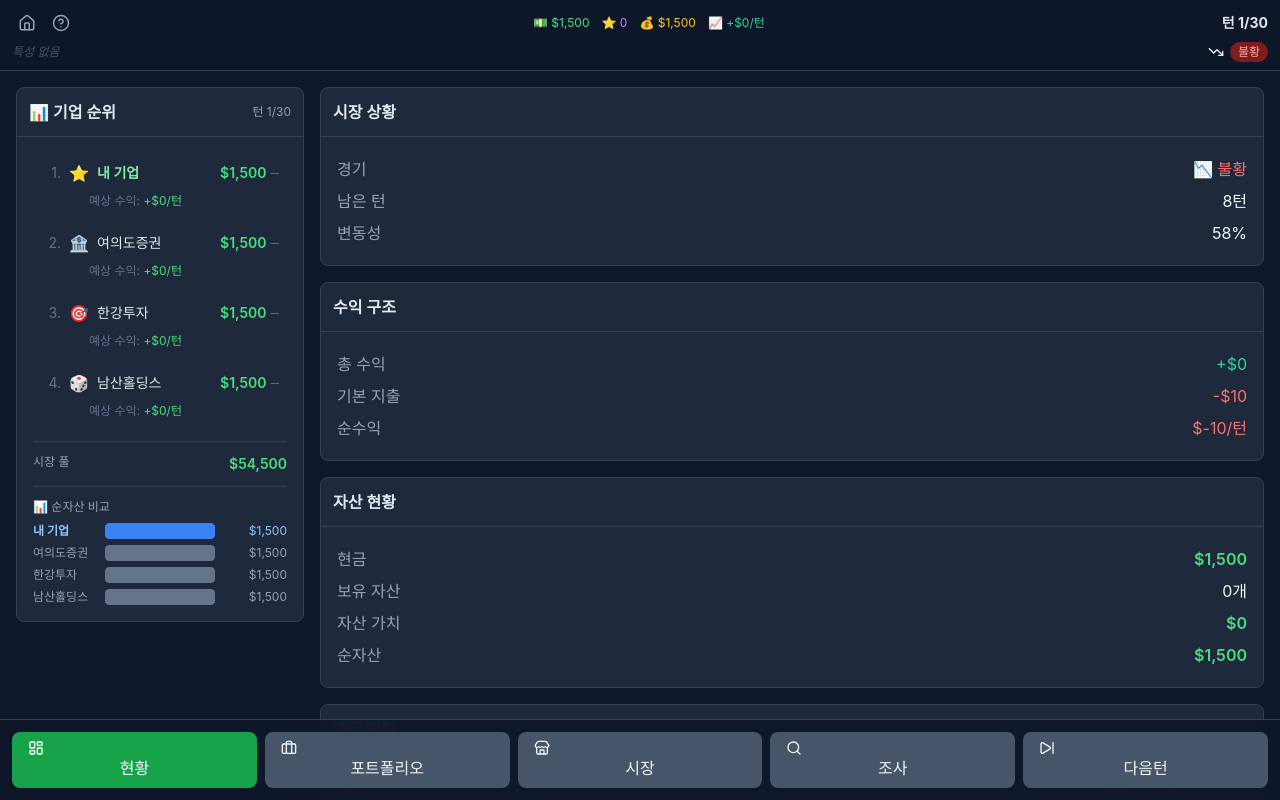
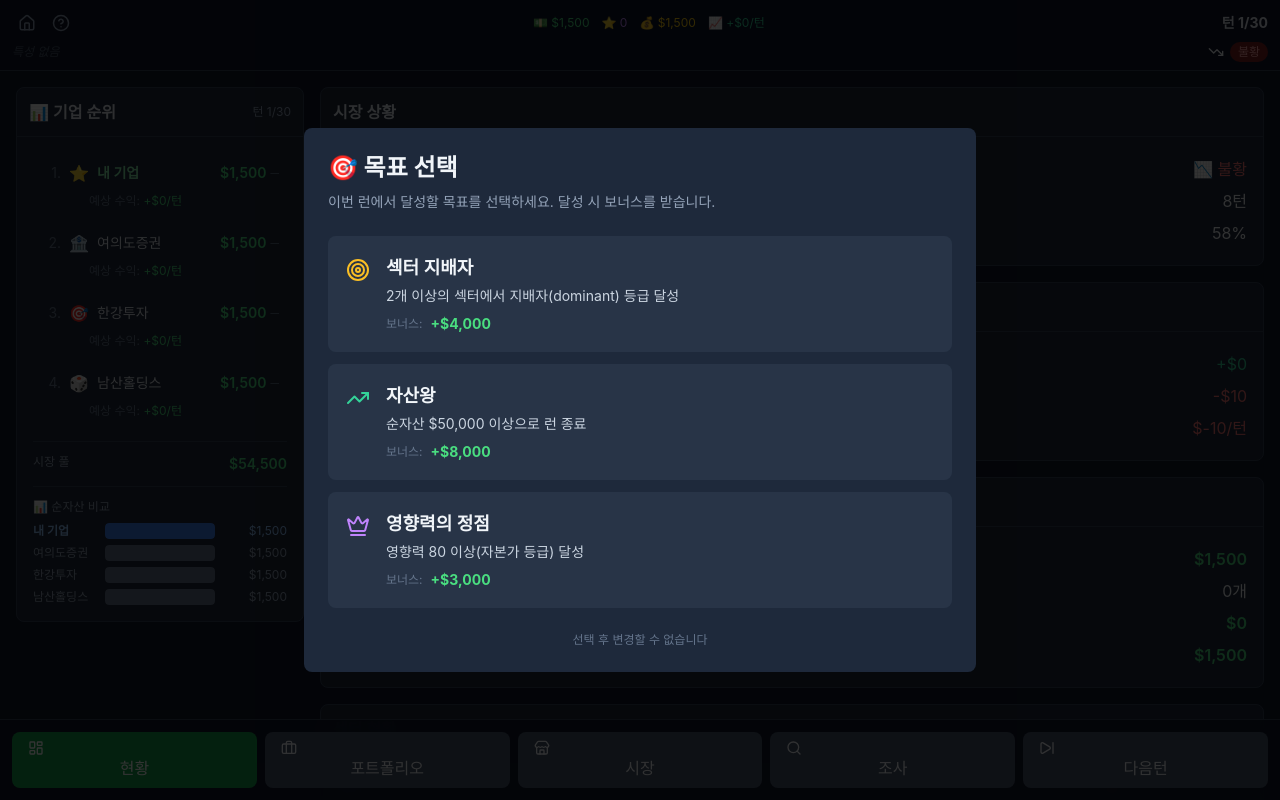
Before and after one commit to haro7488/WebYouAreCapitalist, a React (Vite) app: page / in a window 1280 px wide. Both pictures are taken after a click on the button "새 게임 시작". Shown: the top 800 px of the page. Built offline with nearby package versions, Linux system fonts and the light colour scheme.

Commit message:
UI: 7섹터 + 목표 선택 + 조사 횟수 + 파산 표시

```diff
--- a/src/components/game/ActionBar.tsx
+++ b/src/components/game/ActionBar.tsx
@@ -1,5 +1,8 @@
 import { Button } from '@components/common'
 import { LayoutDashboard, Briefcase, Store, Search, SkipForward } from 'lucide-react'
+import { useGameStore } from '@stores/gameStore'
+import { ASSETS } from '@game/constants'
+import type { OwnedAsset } from '@game/types'
 
 interface ActionBarProps {
   onMarket: () => void
@@ -11,6 +14,25 @@ interface ActionBarProps {
 
 /** 하단 고정 액션 바: 현황 / 포트폴리오 / 시장 / 조사 / 다음턴 */
 export function ActionBar({ onSummary, onPortfolio, onMarket, onResearch, onEndTurn }: ActionBarProps) {
+  const gameState = useGameStore((s) => s.gameState)
+
+  // 정보 자산 개수 계산
+  const infoAssetCount = gameState?.companies[0].assets.filter(
+    (ownedAsset: OwnedAsset) => {
+      const assetData = ASSETS.find(a => a.id === ownedAsset.assetId)
+      return assetData?.sector === 'information'
+    }
+  ).length ?? 0
+
+  // 이번 턴 조사 횟수
+  const researchCount = gameState?.companies[0].actionsThisTurn.filter(
+    (action) => action.type === 'research'
+  ).length ?? 0
+
+  // 남은 조사 횟수
+  const remainingResearch = Math.max(0, infoAssetCount - researchCount)
+  const hasInfoAssets = infoAssetCount > 0
+
   return (
     <div className="fixed bottom-0 left-0 right-0 bg-slate-900/95 backdrop-blur border-t border-slate-700 p-3">
       <div className="flex gap-2">
@@ -26,9 +48,14 @@ export function ActionBar({ onSummary, onPortfolio, onMarket, onResearch, onEndT
           <Store size={16} />
           <span>시장</span>
         </Button>
-        <Button variant="secondary" className="flex-1" onClick={onResearch}>
+        <Button variant="secondary" className="flex-1 relative" onClick={onResearch}>
           <Search size={16} />
           <span>조사</span>
+          {hasInfoAssets && (
+            <span className="absolute -top-1 -right-1 min-w-[18px] h-[18px] flex items-center justify-center text-[10px] font-bold bg-blue-500 text-white rounded-full px-1">
+              {remainingResearch}
+            </span>
+          )}
         </Button>
         <Button variant="secondary" className="flex-1" onClick={onEndTurn}>
           <SkipForward size={16} />
--- /dev/null
+++ b/src/components/game/GoalSelectionModal.tsx
@@ -0,0 +1,69 @@
+import { Target, TrendingUp, Crown } from 'lucide-react'
+import type { Goal } from '@game/types'
+
+interface GoalSelectionModalProps {
+  goals: Goal[]
+  onSelect: (goal: Goal) => void
+}
+
+// 목표 타입별 아이콘
+const GOAL_ICONS: Record<string, any> = {
+  domination: Target,
+  asset: TrendingUp,
+  influence: Crown,
+}
+
+// 목표 타입별 색상
+const GOAL_COLORS: Record<string, string> = {
+  domination: 'text-amber-400',
+  asset: 'text-emerald-400',
+  influence: 'text-purple-400',
+}
+
+export function GoalSelectionModal({ goals, onSelect }: GoalSelectionModalProps) {
+  return (
+    <div className="fixed inset-0 bg-black/80 z-50 flex items-center justify-center p-4">
+      <div className="bg-slate-800 rounded-lg w-full max-w-2xl p-6">
+        <div className="mb-6">
+          <h2 className="text-2xl font-bold text-slate-100 mb-2">🎯 목표 선택</h2>
+          <p className="text-slate-400 text-sm">
+            이번 런에서 달성할 목표를 선택하세요. 달성 시 보너스를 받습니다.
+          </p>
+        </div>
+
+        <div className="space-y-3">
+          {goals.map((goal) => {
+            const Icon = GOAL_ICONS[goal.type] || Target
+            const iconColor = GOAL_COLORS[goal.type] || 'text-slate-400'
+
+            return (
+              <button
+                key={goal.id}
+                onClick={() => onSelect(goal)}
+                className="w-full text-left p-4 rounded-lg bg-slate-700/50 hover:bg-slate-700 transition-colors border-2 border-transparent hover:border-blue-500/50"
+              >
+                <div className="flex items-start gap-4">
+                  <div className={`mt-1 ${iconColor}`}>
+                    <Icon size={24} />
+                  </div>
+                  <div className="flex-1">
+                    <h3 className="text-lg font-semibold text-slate-100 mb-1">{goal.name}</h3>
+                    <p className="text-sm text-slate-300 mb-2">{goal.description}</p>
+                    <div className="flex items-center gap-2">
+                      <span className="text-xs text-slate-500">보너스:</span>
+                      <span className="text-sm font-bold text-money-400">+${goal.bonus.toLocaleString()}</span>
+                    </div>
+                  </div>
+                </div>
+              </button>
+            )
+          })}
+        </div>
+
+        <div className="mt-6 text-center text-xs text-slate-500">
+          선택 후 변경할 수 없습니다
+        </div>
+      </div>
+    </div>
+  )
+}
--- a/src/components/game/ResearchPanel.tsx
+++ b/src/components/game/ResearchPanel.tsx
@@ -1,7 +1,9 @@
 import { useState } from 'react'
 import { Card, Button, Badge } from '@components/common'
-import { TrendingUp, BarChart3, AlertCircle, X } from 'lucide-react'
-import type { ResearchResult, Sector, SectorTrend } from '@game/index'
+import { TrendingUp, BarChart3, AlertCircle, X, AlertTriangle } from 'lucide-react'
+import { useGameStore } from '@stores/gameStore'
+import { ASSETS } from '@game/constants'
+import type { ResearchResult, Sector, SectorTrend, OwnedAsset } from '@game/index'
 
 // 섹터 한국어 이름
 const SECTOR_NAMES: Record<Sector, string> = {
@@ -38,9 +40,27 @@ interface ResearchPanelProps {
 
 /** 조사 오버레이 패널: 3단계 (종류 선택 → 섹터 선택 → 결과 표시) */
 export function ResearchPanel({ researchResult, onResearch, onClose }: ResearchPanelProps) {
+  const gameState = useGameStore((s) => s.gameState)
+
   // researchResult가 있으면 result 단계부터 시작
   const [step, setStep] = useState<ResearchStep>(researchResult ? 'result' : 'select')
   const [result, setResult] = useState<ResearchResult | null>(researchResult)
+
+  // 정보 자산 개수 및 남은 조사 횟수 계산
+  const infoAssetCount = gameState?.companies[0].assets.filter(
+    (ownedAsset: OwnedAsset) => {
+      const assetData = ASSETS.find(a => a.id === ownedAsset.assetId)
+      return assetData?.sector === 'information'
+    }
+  ).length ?? 0
+
+  const researchCount = gameState?.companies[0].actionsThisTurn.filter(
+    (action) => action.type === 'research'
+  ).length ?? 0
+
+  const remainingResearch = Math.max(0, infoAssetCount - researchCount)
+  const hasInfoAssets = infoAssetCount > 0
+  const canResearch = hasInfoAssets && remainingResearch > 0
 
   // 조사 종류 선택
   const handleSelectTarget = (target: 'market' | 'sector' | 'event') => {
@@ -90,14 +110,38 @@ export function ResearchPanel({ researchResult, onResearch, onClose }: ResearchP
         {step === 'select' && (
           <div className="space-y-4">
             <h2 className="text-lg font-semibold text-slate-100">시장 조사</h2>
-            <p className="text-sm text-slate-400">
-              비용: <span className="text-money-400">무료 (정보 기업 보유)</span>
-            </p>
+
+            {!hasInfoAssets ? (
+              <div className="bg-red-500/10 border border-red-500/30 rounded-lg p-3 flex items-start gap-2">
+                <AlertTriangle size={18} className="text-red-400 mt-0.5 shrink-0" />
+                <div>
+                  <p className="text-sm font-medium text-red-400">정보 자산 필요</p>
+                  <p className="text-xs text-red-300/80 mt-1">
+                    시장 조사를 하려면 정보 섹터 자산을 보유해야 합니다
+                  </p>
+                </div>
+              </div>
+            ) : remainingResearch <= 0 ? (
+              <div className="bg-amber-500/10 border border-amber-500/30 rounded-lg p-3 flex items-start gap-2">
+                <AlertCircle size={18} className="text-amber-400 mt-0.5 shrink-0" />
+                <div>
+                  <p className="text-sm font-medium text-amber-400">조사 횟수 소진</p>
+                  <p className="text-xs text-amber-300/80 mt-1">
+                    이번 턴 조사 가능 횟수를 모두 사용했습니다
+                  </p>
+                </div>
+              </div>
+            ) : (
+              <div className="flex items-center justify-between text-sm">
+                <span className="text-slate-400">남은 조사 횟수:</span>
+                <span className="text-blue-400 font-bold">{remainingResearch}/{infoAssetCount}</span>
+              </div>
+            )}
 
             <div className="space-y-3">
               <button
                 className="w-full text-left p-3 rounded-lg bg-slate-700/50 hover:bg-slate-700 transition-colors disabled:opacity-50 disabled:cursor-not-allowed"
-                disabled={false}
+                disabled={!canResearch}
                 onClick={() => handleSelectTarget('market')}
               >
                 <div className="flex items-center gap-3">
@@ -111,7 +155,7 @@ export function ResearchPanel({ researchResult, onResearch, onClose }: ResearchP
 
               <button
                 className="w-full text-left p-3 rounded-lg bg-slate-700/50 hover:bg-slate-700 transition-colors disabled:opacity-50 disabled:cursor-not-allowed"
-                disabled={false}
+                disabled={!canResearch}
                 onClick={() => handleSelectTarget('sector')}
               >
                 <div className="flex items-center gap-3">
@@ -125,7 +169,7 @@ export function ResearchPanel({ researchResult, onResearch, onClose }: ResearchP
 
               <button
                 className="w-full text-left p-3 rounded-lg bg-slate-700/50 hover:bg-slate-700 transition-colors disabled:opacity-50 disabled:cursor-not-allowed"
-                disabled={false}
+                disabled={!canResearch}
                 onClick={() => handleSelectTarget('event')}
               >
                 <div className="flex items-center gap-3">
@@ -221,7 +265,7 @@ export function ResearchPanel({ researchResult, onResearch, onClose }: ResearchP
             )}
 
             <div className="flex gap-2">
-              <Button variant="secondary" className="flex-1" onClick={handleRetry} disabled={false}>
+              <Button variant="secondary" className="flex-1" onClick={handleRetry} disabled={!canResearch}>
                 다른 조사
               </Button>
               <Button variant="primary" className="flex-1" onClick={onClose}>
--- a/src/components/game/index.ts
+++ b/src/components/game/index.ts
@@ -5,6 +5,7 @@ export { AssetMarket } from './AssetMarket'
 export { OwnedAssetRow } from './OwnedAssetRow'
 export { Portfolio } from './Portfolio'
 export { EventCard } from './EventCard'
+export { GoalSelectionModal } from './GoalSelectionModal'
 export { GovernmentCard } from './GovernmentCard'
 export { TurnResult } from './TurnResult'
 export { ActionBar } from './ActionBar'
--- a/src/screens/GameScreen.tsx
+++ b/src/screens/GameScreen.tsx
@@ -2,10 +2,11 @@ import { useState, useEffect } from 'react'
 import { useGameStore } from '@stores/gameStore'
 import { useUIStore } from '@stores/uiStore'
 import { Card, StatRow, MoneyDisplay } from '@components/common'
-import { GameHeader, AssetMarket, Portfolio, EventCard, GovernmentCard, TurnResult, ActionBar, ResearchPanel, Leaderboard } from '@components/game'
+import { GameHeader, AssetMarket, Portfolio, EventCard, GovernmentCard, TurnResult, ActionBar, ResearchPanel, Leaderboard, GoalSelectionModal } from '@components/game'
 import { calculateDominance, calculateCompanyNetIncome } from '@game/index'
 import { formatMoney } from '@game/utils'
 import type { Sector, SectorTrend, DominanceLevel } from '@game/index'
+import GOALS_DATA from '@game/data/goals.json'
 
 // 섹터 한국어 이름
 const SECTOR_NAMES: Record<Sector, string> = {
@@ -61,7 +62,11 @@ export function GameScreen() {
   const lastRunResult = useGameStore((s) => s.lastRunResult)
   const submitAction = useGameStore((s) => s.submitAction)
   const resolvePhase = useGameStore((s) => s.resolvePhase)
+  const selectGoal = useGameStore((s) => s.selectGoal)
   const navigateTo = useUIStore((s) => s.navigateTo)
+
+  // 목표 선택 모달 표시 여부
+  const showGoalSelection = gameState && !gameState.selectedGoal && gameState.turn === 1 && gameState.phase === 'planning'
 
   // Resolution 페이즈 자동 전환
   useEffect(() => {
@@ -251,6 +256,14 @@ export function GameScreen() {
           )}
         </>
       )}
+
+      {/* 목표 선택 모달 */}
+      {showGoalSelection && (
+        <GoalSelectionModal
+          goals={GOALS_DATA}
+          onSelect={selectGoal}
+        />
+      )}
     </div>
   )
 }
--- a/src/stores/gameStore.ts
+++ b/src/stores/gameStore.ts
@@ -46,6 +46,8 @@ interface GameStoreActions {
   resolvePhase: () => void
   /** Result Phase: 다음 턴으로 진행 */
   advanceTurn: () => void
+  /** 목표 선택 */
+  selectGoal: (goal: any) => void
   /** 스토어 초기화 */
   reset: () => void
 }
@@ -138,6 +140,12 @@ export const useGameStore = create<GameStore>()(
         }
       },
 
+      selectGoal: (goal: any) => {
+        const { gameState } = get()
+        if (!gameState) return
+        set({ gameState: { ...gameState, selectedGoal: goal } })
+      },
+
       reset: () => {
         set(initialState)
         localStorage.removeItem(PERSIST_KEY)
```
Also changed, not shown: src/components/game/GameHeader.tsx (+35 -5 lines).
